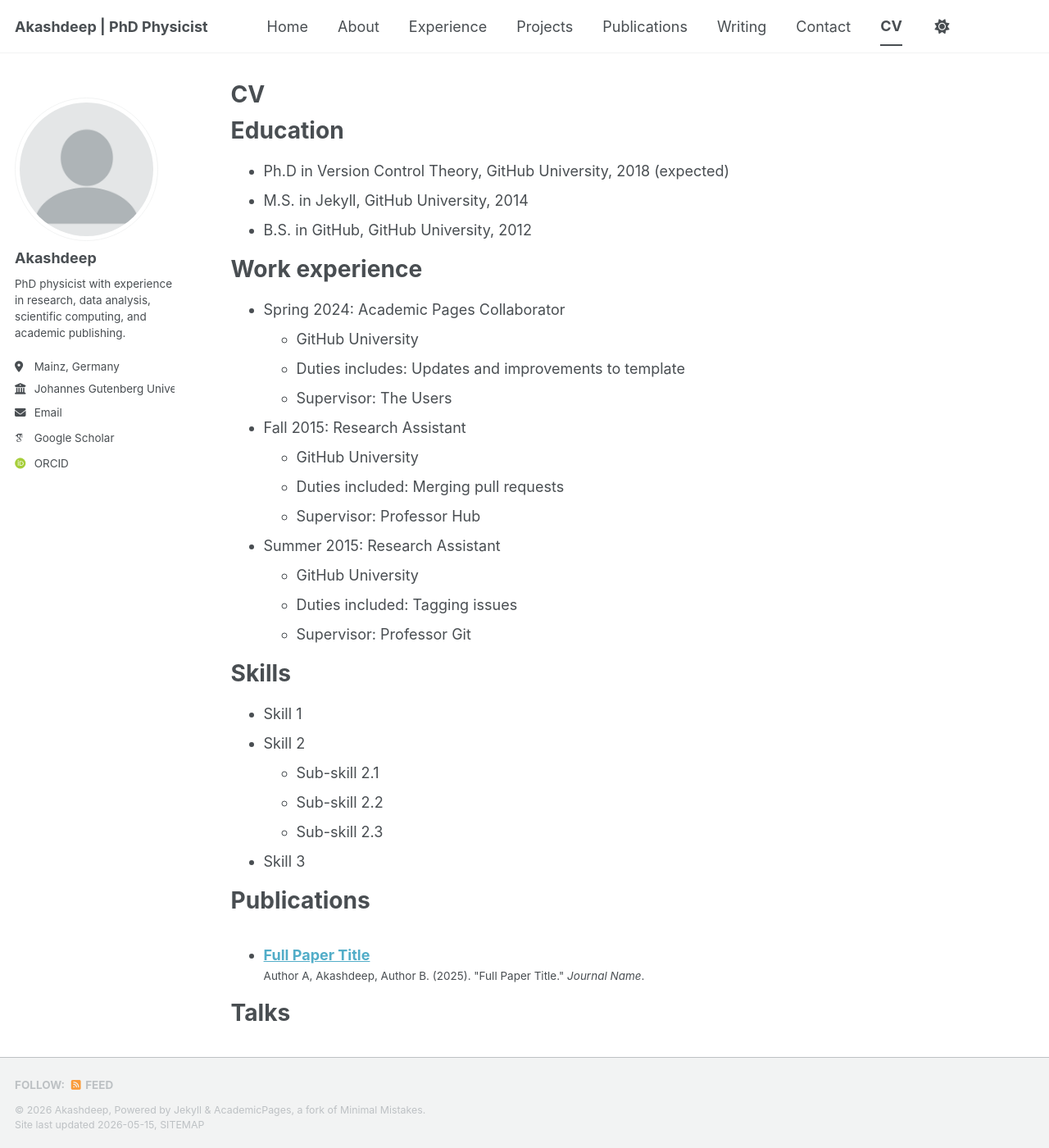
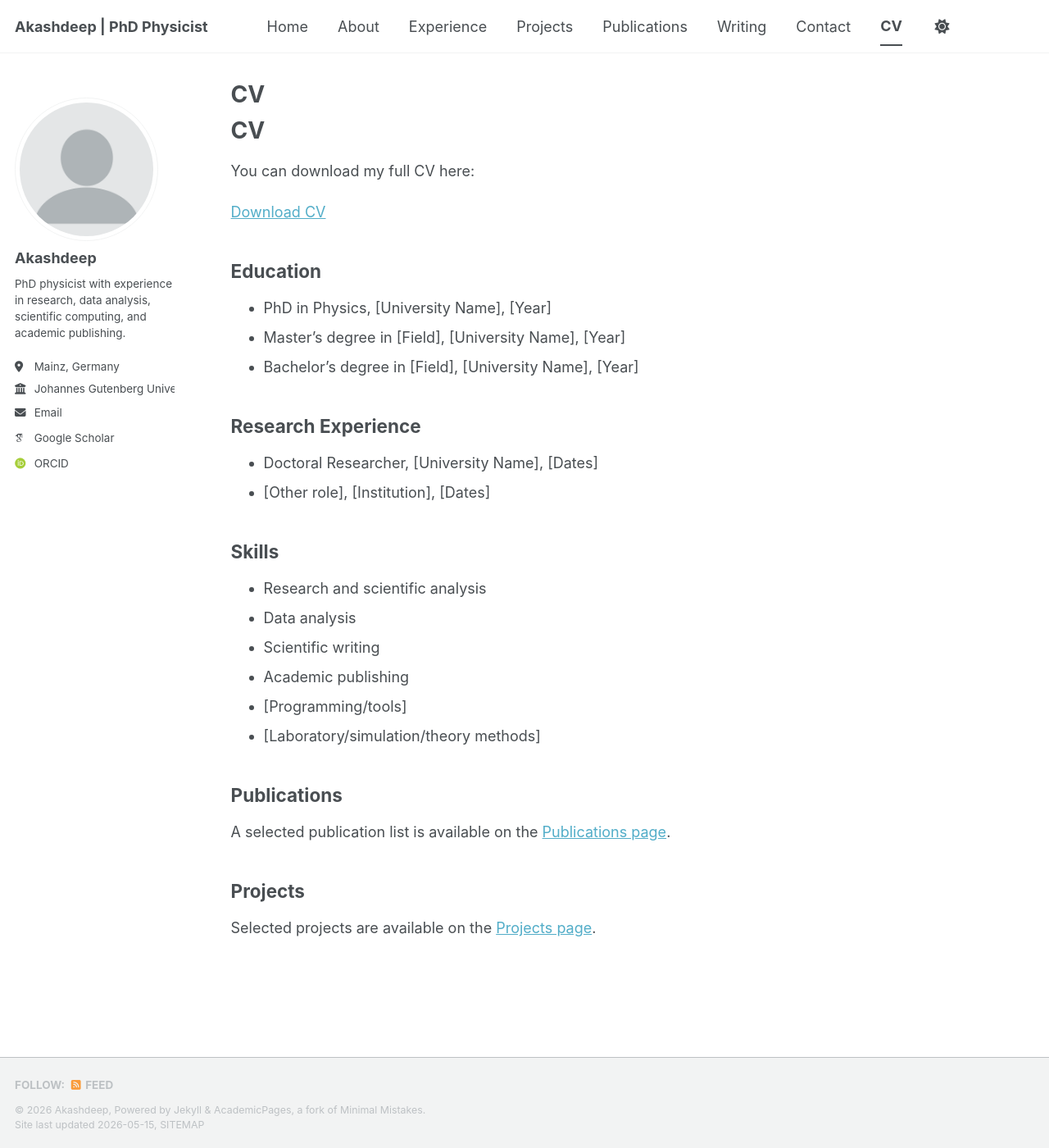
Before and after one commit to a-akashdeep/a-akashdeep, a Jekyll site: the page built from _pages/cv.md, in a window 1280 px wide and 1400 px high. Shown: the whole window at 82% size. Built offline with Jekyll 4.4.1, drawn with Linux system fonts in a browser that asks for light colours; some web fonts are replaced; a script bundle is joined from its source files by our own code; library files that are not in the unit come from our copies; some of the changed text lies outside the part shown.

Commit message:
Update cv.md

```diff
--- a/_pages/cv.md
+++ b/_pages/cv.md
@@ -9,56 +9,36 @@ redirect_from:
 
 {% include base_path %}
 
-Education
-======
-* Ph.D in Version Control Theory, GitHub University, 2018 (expected)
-* M.S. in Jekyll, GitHub University, 2014
-* B.S. in GitHub, GitHub University, 2012
+# CV
 
-Work experience
-======
-* Spring 2024: Academic Pages Collaborator
-  * GitHub University
-  * Duties includes: Updates and improvements to template
-  * Supervisor: The Users
+You can download my full CV here:
 
-* Fall 2015: Research Assistant
-  * GitHub University
-  * Duties included: Merging pull requests
-  * Supervisor: Professor Hub
+[Download CV](/files/Akashdeep_CV.pdf)
 
-* Summer 2015: Research Assistant
-  * GitHub University
-  * Duties included: Tagging issues
-  * Supervisor: Professor Git
+## Education
 
-Skills
-======
-* Skill 1
-* Skill 2
-  * Sub-skill 2.1
-  * Sub-skill 2.2
-  * Sub-skill 2.3
-* Skill 3
+- PhD in Physics, [University Name], [Year]
+- Master’s degree in [Field], [University Name], [Year]
+- Bachelor’s degree in [Field], [University Name], [Year]
 
-Publications
-======
-  <ul>{% for post in site.publications reversed %}
-    {% include archive-single-cv.html %}
-  {% endfor %}</ul>
+## Research Experience
 
-Talks
-======
-  <ul>{% for post in site.talks reversed %}
-    {% include archive-single-talk-cv.html  %}
-  {% endfor %}</ul>
+- Doctoral Researcher, [University Name], [Dates]
+- [Other role], [Institution], [Dates]
 
-Teaching
-======
-  <ul>{% for post in site.teaching reversed %}
-    {% include archive-single-cv.html %}
-  {% endfor %}</ul>
+## Skills
 
-Service and leadership
-======
-* Currently signed in to 43 different slack teams
+- Research and scientific analysis
+- Data analysis
+- Scientific writing
+- Academic publishing
+- [Programming/tools]
+- [Laboratory/simulation/theory methods]
+
+## Publications
+
+A selected publication list is available on the [Publications page](/publications/).
+
+## Projects
+
+Selected projects are available on the [Projects page](/projects/).
```
